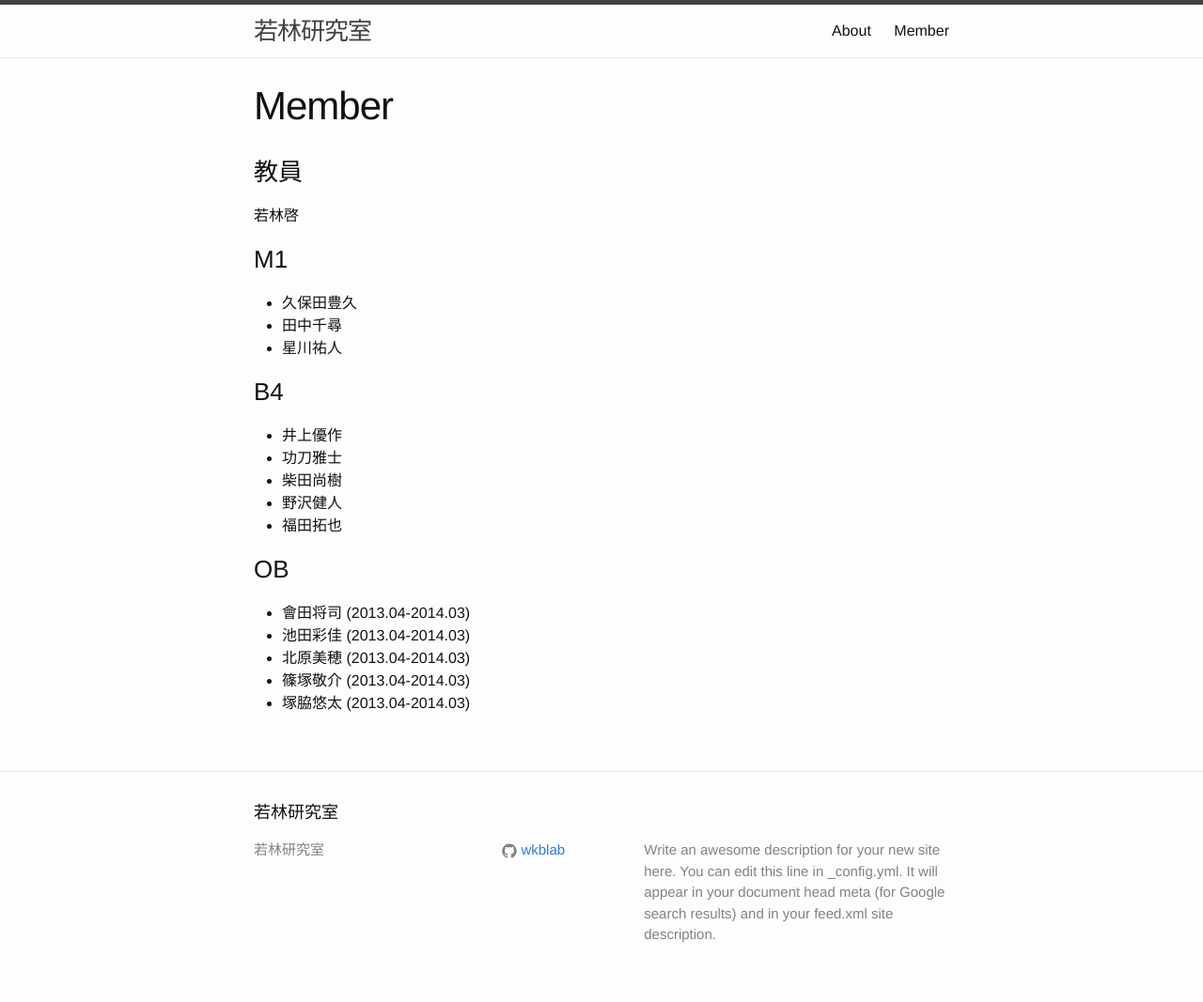
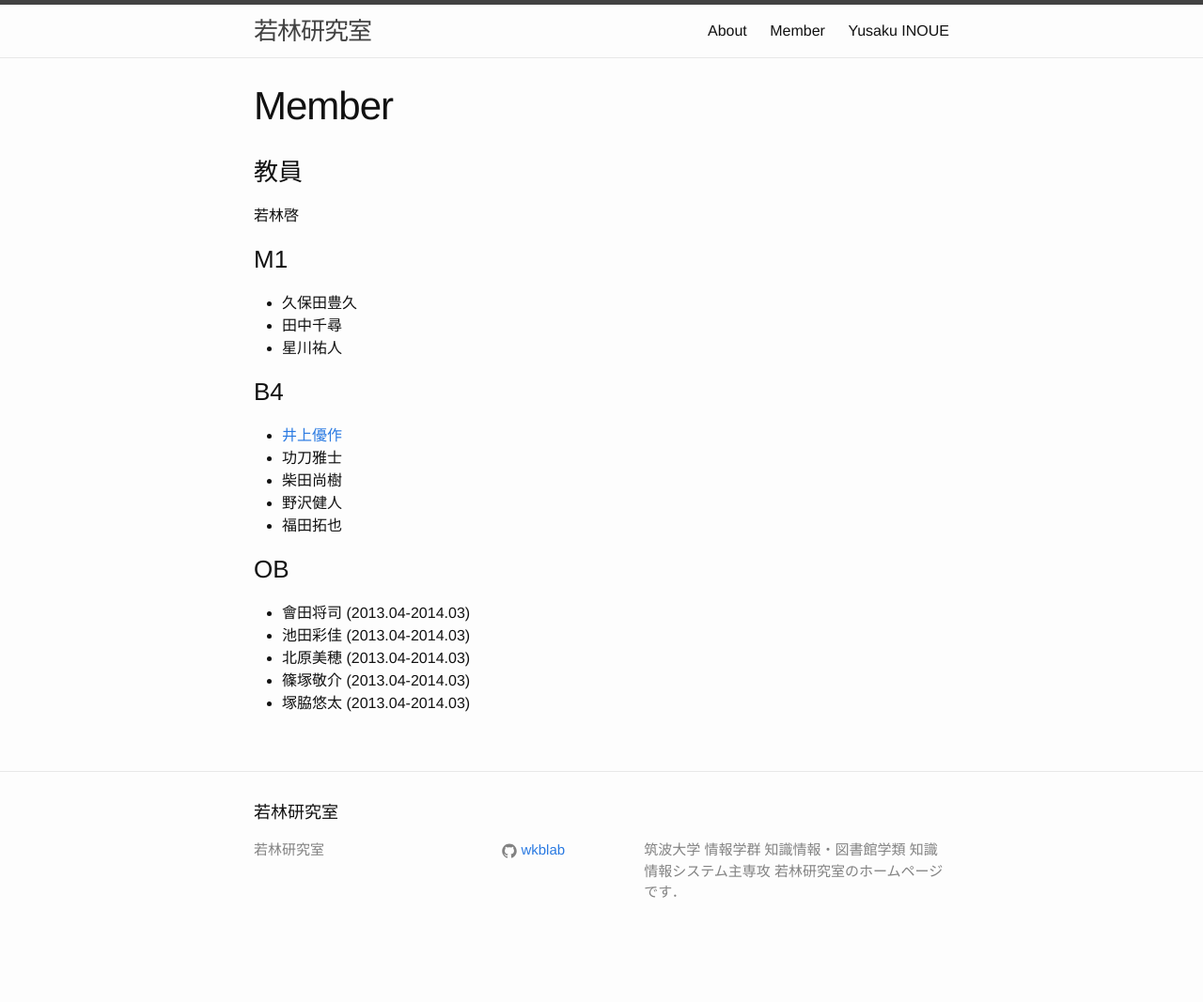
Before and after one commit to tzkwkblab/wkblab, a Jekyll site: the page built from member.md, in a window 1280 px wide. Shown: the whole page at 94% size. Built offline with Jekyll 4.4.1, drawn with Linux system fonts in a browser that asks for light colours; after the commit the page ends 1022 px from its top, so only the background shows below that.

Commit message:
自分のページを追加した

```diff
--- a/_config.yml
+++ b/_config.yml
@@ -2,9 +2,8 @@
 title: 若林研究室
 # email: your-email@domain.com
 description: > # this means to ignore newlines until "baseurl:"
-  Write an awesome description for your new site here. You can edit this
-  line in _config.yml. It will appear in your document head meta (for
-  Google search results) and in your feed.xml site description.
+  筑波大学 情報学群 知識情報・図書館学類 知識情報システム主専攻
+  若林研究室のホームページです．
 baseurl: "" # the subpath of your site, e.g. /blog/
 url: "http://yourdomain.com" # the base hostname & protocol for your site
 # twitter_username: jekyllrb
--- a/member.md
+++ b/member.md
@@ -15,7 +15,7 @@ permalink: /member/
 
 ### B4
 
-- 井上優作
+- [井上優作](yousack.html)
 - 功刀雅士
 - 柴田尚樹
 - 野沢健人
```
Also changed, not shown: member/yousack.md (added, +10 -0 lines).
